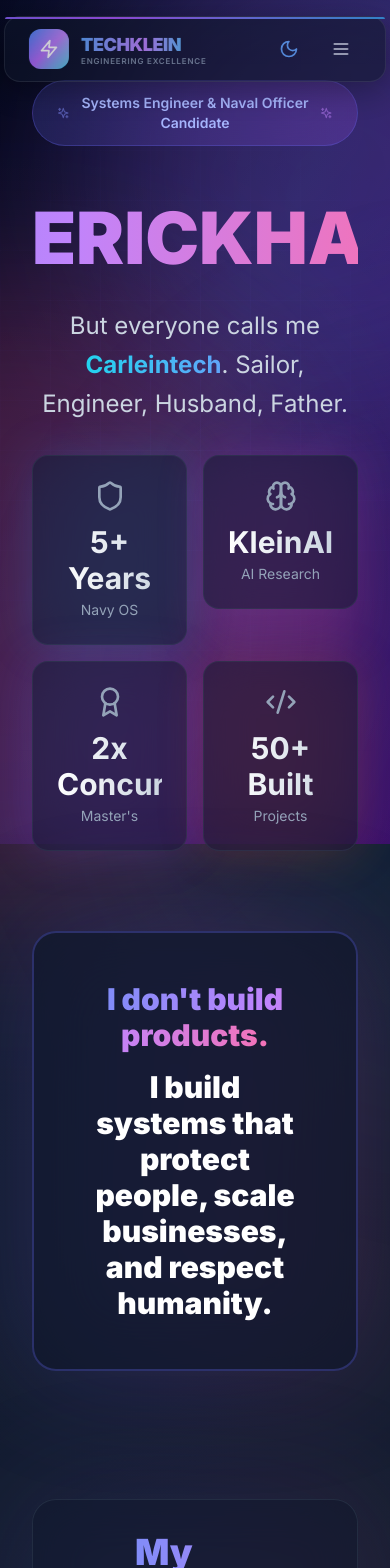
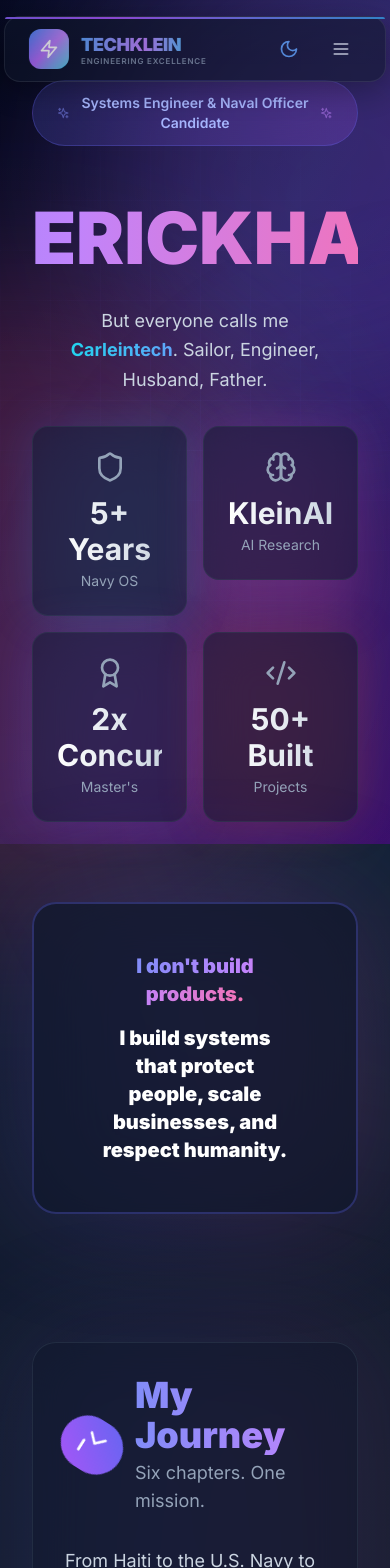
Before and after one commit to carleintech/erickharlein-monorepo, a Next.js app in the folder apps/web/: page /about in a window 390 px wide. Shown: the top 1568 px of the page. Built offline with nearby package versions, Linux system fonts and the light colour scheme.

Commit message:
fix: Improve mobile display - add min-height to images and reduce hero text size for mobile screens

```diff
--- a/apps/web/app/about/page.tsx
+++ b/apps/web/app/about/page.tsx
@@ -126,7 +126,7 @@ export default function AboutPage() {
 							initial={{ opacity: 0 }}
 							animate={{ opacity: 1 }}
 							transition={{ delay: 0.5 }}
-							className="text-2xl md:text-3xl text-slate-300 max-w-4xl mx-auto leading-relaxed"
+						className="text-lg sm:text-xl md:text-2xl lg:text-3xl text-slate-300 max-w-4xl mx-auto leading-relaxed px-4"
 						>
 							But everyone calls me{" "}
 							<motion.span
@@ -188,7 +188,7 @@ export default function AboutPage() {
 
 							<div className="relative z-10 text-center space-y-4">
 								<motion.p
-									className="text-3xl md:text-4xl font-black"
+								className="text-xl sm:text-2xl md:text-3xl lg:text-4xl font-black px-4"
 								initial={{ opacity: 0, y: 20 }}
 								whileInView={{ opacity: 1, y: 0 }}
 								viewport={{ once: true }}
@@ -198,7 +198,7 @@ export default function AboutPage() {
 								</span>
 							</motion.p>
 							<motion.p
-									className="text-3xl md:text-4xl font-black text-white"
+								className="text-xl sm:text-2xl md:text-3xl lg:text-4xl font-black text-white px-4"
 									initial={{ opacity: 0, y: 20 }}
 									whileInView={{ opacity: 1, y: 0 }}
 									viewport={{ once: true }}
--- a/apps/web/components/interactive-story-slider.tsx
+++ b/apps/web/components/interactive-story-slider.tsx
@@ -343,7 +343,7 @@ export function InteractiveStorySlider() {
 									<motion.div
 										whileHover={{ scale: 1.05, rotateY: 5 }}
 										transition={{ type: "spring", stiffness: 300 }}
-										className="relative aspect-[4/3] md:aspect-[3/4] rounded-3xl overflow-hidden border-2 border-white/20 backdrop-blur-xl shadow-2xl"
+									className="relative w-full min-h-[400px] md:min-h-[500px] aspect-[4/3] md:aspect-[3/4] rounded-3xl overflow-hidden border-2 border-white/20 backdrop-blur-xl shadow-2xl"
 									>
 										<Image
 											src={currentStory.image}
```
Lines whose indentation alone changed are shown as unchanged.
